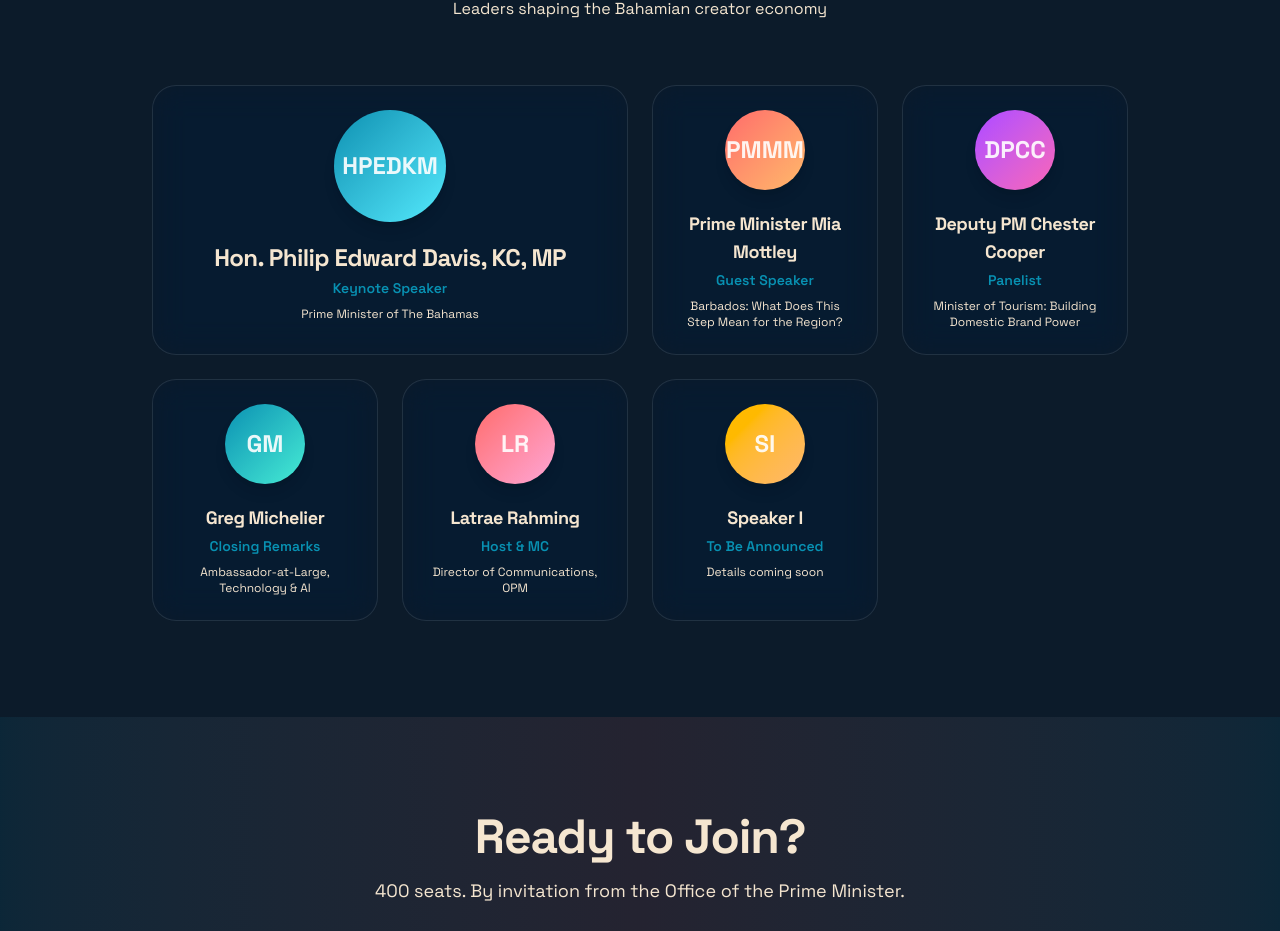
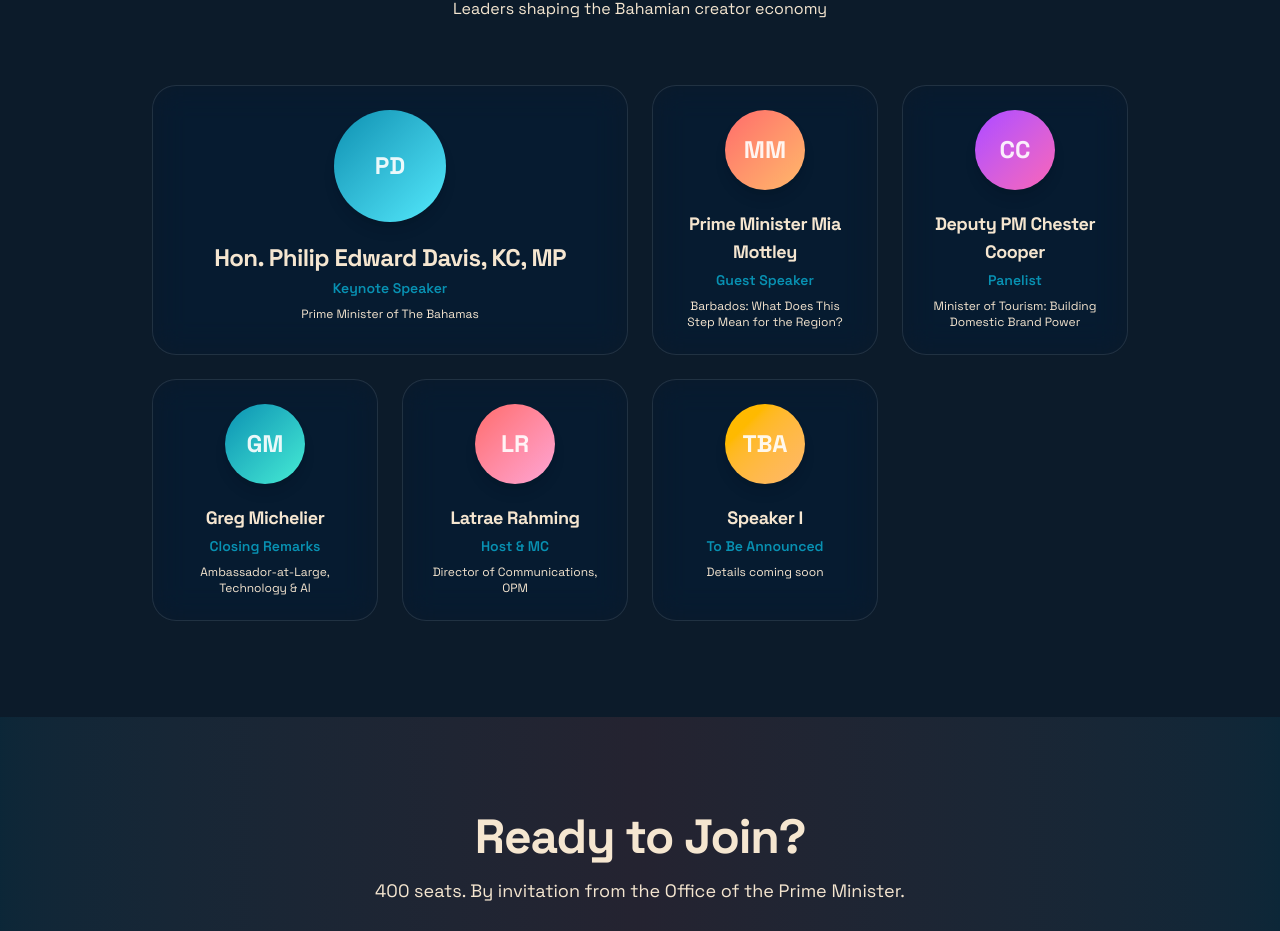
Before and after one commit to gmr0780/Bahamas-Creator-Economy, a Next.js app: page /event in a window 1280 px wide. Shown: the part 3275-4206 px from the top of the page. Built offline with nearby package versions, Linux system fonts and the light colour scheme; no server answers; the database is empty.

Commit message:
Fix event page speaker initials: PD, MM, CC, GM, LR, TBA

```diff
--- a/src/app/event/page.tsx
+++ b/src/app/event/page.tsx
@@ -20,6 +20,7 @@ const agendaItems = [
 const speakers = [
   {
     name: "Hon. Philip Edward Davis, KC, MP",
+    initials: "PD",
     role: "Keynote Speaker",
     description: "Prime Minister of The Bahamas",
     gradient: "from-aqua to-cyan-300",
@@ -27,6 +28,7 @@ const speakers = [
   },
   {
     name: "Prime Minister Mia Mottley",
+    initials: "MM",
     role: "Guest Speaker",
     description: "Barbados: What Does This Step Mean for the Region?",
     gradient: "from-coral to-orange-300",
@@ -34,6 +36,7 @@ const speakers = [
   },
   {
     name: "Deputy PM Chester Cooper",
+    initials: "CC",
     role: "Panelist",
     description: "Minister of Tourism: Building Domestic Brand Power",
     gradient: "from-purple-500 to-pink-400",
@@ -41,6 +44,7 @@ const speakers = [
   },
   {
     name: "Greg Michelier",
+    initials: "GM",
     role: "Closing Remarks",
     description: "Ambassador-at-Large, Technology & AI",
     gradient: "from-aqua to-teal-300",
@@ -48,6 +52,7 @@ const speakers = [
   },
   {
     name: "Latrae Rahming",
+    initials: "LR",
     role: "Host & MC",
     description: "Director of Communications, OPM",
     gradient: "from-coral to-pink-300",
@@ -55,6 +60,7 @@ const speakers = [
   },
   {
     name: "Speaker I",
+    initials: "TBA",
     role: "To Be Announced",
     description: "Details coming soon",
     gradient: "from-amber-400 to-orange-300",
@@ -203,7 +209,7 @@ export default function EventPage() {
                 } shadow-lg`}
               >
                 <span className="text-2xl font-extrabold text-white/90">
-                  {speaker.name.split(" ").map((w) => w[0]).join("")}
+                  {speaker.initials}
                 </span>
               </div>
               <h3
```
